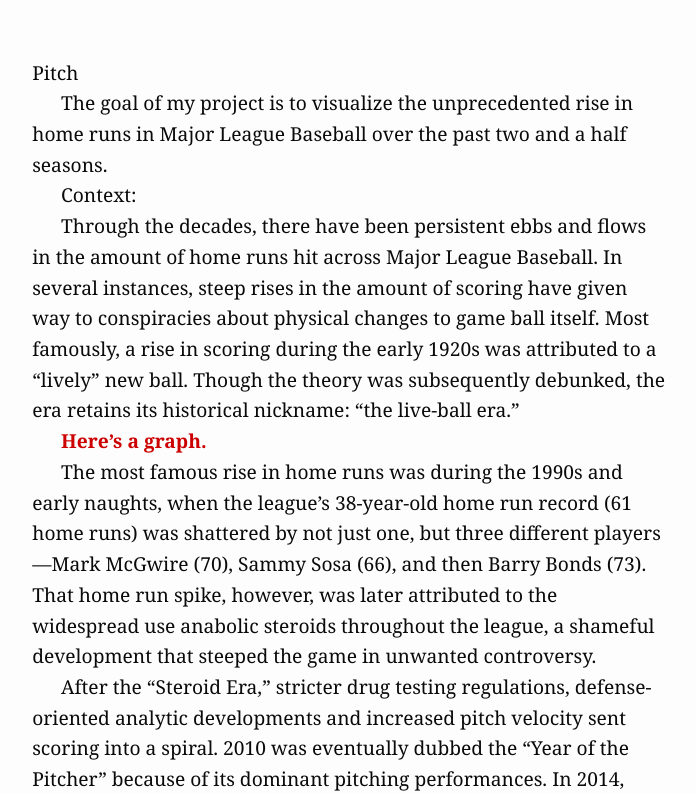
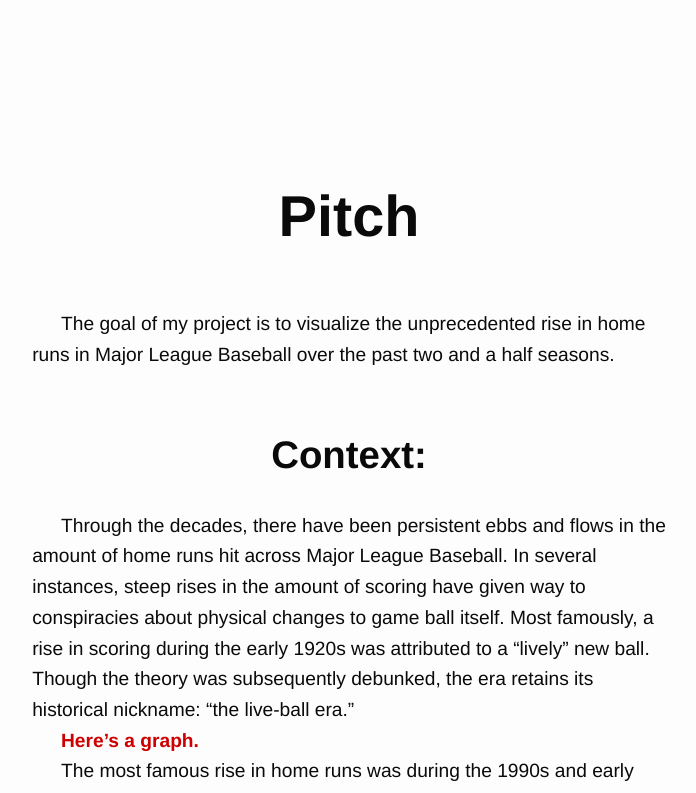
Before and after one commit to burrowingowl/my-first-repo, a plain HTML site: page Pitch/index.html in a window 1280 px wide. Shown: the top 793 px of the page, without its empty margins (291-987 px from the left). Drawn offline with Linux system fonts and the light colour scheme.

Commit message:
helvetica

```diff
--- a/Pitch/css/style.css
+++ b/Pitch/css/style.css
@@ -10,7 +10,7 @@
 body {
   text-align:center;
   color:#000;
-  font-family:georgia, serif;
+  font-family:helvetica, sans-serif;
   font-size:120%;
   line-height:1.6;
   margin:0;
--- a/Pitch/index.html
+++ b/Pitch/index.html
@@ -1,4 +1,6 @@
 <!DOCTYPE html>
+
+
 <html>
 	<head>
 		<meta name="viewport" content="width=device-width, initial-scale=1.0">
@@ -7,11 +9,11 @@
 		<title>Pitch</title>
 	</head>
 <body>
-<p>Pitch</p>
+<p><h1>Pitch</h1></p>
 
 <p>The goal of my project is to visualize the unprecedented rise in home runs in Major League Baseball over the past two and a half seasons. </p>
 
-<p>Context: </p>
+<p><h2>Context:</h2></p>
 
 <p>Through the decades, there have been persistent ebbs and flows in the amount of home runs hit across Major League Baseball. In several instances, steep rises in the amount of scoring have given way to conspiracies about physical changes to game ball itself. Most famously, a rise in scoring during the early 1920s was attributed to a “lively” new ball. Though the theory was subsequently debunked, the era retains its historical nickname: “the live-ball era.” </p>
 
@@ -43,9 +45,6 @@
 
 <p>— Line chart/scatter plot: Using a basic plot, I could show the relationship between the rise in exit velocity and the rise in home runs. </p>
 
-<p>• Create a gh-pages branch for your repository and publish it on GitHub. View the webpage at created at http://<a href="">username</a>.github.io/<a href="">project</a>/project-pitch.html where <a href="">username</a> is your GitHub user name and <a href="">project</a> is the name of your project repository.</p>
-
-<p>• Share that url with me so I can read your project pitch and provide feedback.</p>
 
 </body>
 </html>
```
Also changed, not shown: 1 other file.
